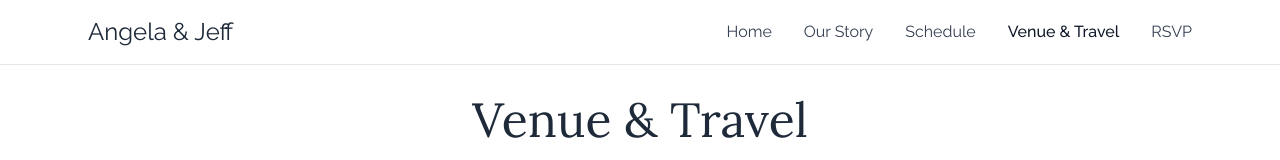
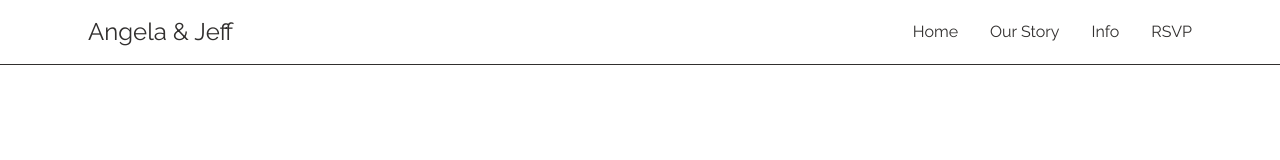
Before and after one commit to KGorham05/wedding-site, a Next.js app: page /venue in a window 1280 px wide. Shown: the top 160 px of the page. Built offline with nearby package versions, Linux system fonts and the light colour scheme.

Commit message:
refactor(nav): unify navigation across venue, schedule, and rsvp pages using shared component

```diff
--- a/src/app/rsvp/page.tsx
+++ b/src/app/rsvp/page.tsx
@@ -2,6 +2,7 @@
 
 import { useEffect } from 'react';
 import { useRouter } from 'next/navigation';
+import { Navigation } from '@/components';
 
 export default function RSVP() {
   const router = useRouter();
@@ -12,9 +13,12 @@
   }, [router]);
 
   return (
-    <div className="min-h-screen bg-cream-100 flex items-center justify-center">
+    <div className="min-h-screen bg-cream-100 flex flex-col">
+      <Navigation variant="light" />
+      <div className="flex-1 flex items-center justify-center px-4">
       <div className="text-center">
         <p className="text-warm-gray-700">Redirecting to our new RSVP experience...</p>
+      </div>
       </div>
     </div>
   );
--- a/src/app/schedule/page.tsx
+++ b/src/app/schedule/page.tsx
@@ -1,41 +1,10 @@
 import Link from "next/link";
+import { Navigation } from '@/components';
 
 export default function Schedule() {
   return (
     <div className="min-h-screen bg-warm-gray-900">
-      {/* Navigation */}
-      <nav className="fixed top-0 left-0 right-0 bg-white/90 backdrop-blur-sm border-b border-gray-200 z-50">
-        <div className="max-w-6xl mx-auto px-4 sm:px-6">
-          <div className="flex justify-between items-center py-4">
-            <Link href="/" className="text-2xl font-serif text-gray-800">
-              Angela & Jeff
-            </Link>
-            <div className="hidden md:flex space-x-8">
-              <Link href="/" className="text-gray-700 hover:text-gray-900 transition-colors">
-                Home
-              </Link>
-              <Link href="/our-story" className="text-gray-700 hover:text-gray-900 transition-colors">
-                Our Story
-              </Link>
-              <Link href="/schedule" className="text-gray-900 font-medium">
-                Schedule
-              </Link>
-              <Link href="/venue" className="text-gray-700 hover:text-gray-900 transition-colors">
-                Venue & Travel
-              </Link>
-              <Link href="/rsvp" className="text-gray-700 hover:text-gray-900 transition-colors">
-                RSVP
-              </Link>
-            </div>
-            {/* Mobile menu button */}
-            <button className="md:hidden text-gray-700">
-              <svg className="w-6 h-6" fill="none" stroke="currentColor" viewBox="0 0 24 24">
-                <path strokeLinecap="round" strokeLinejoin="round" strokeWidth={2} d="M4 6h16M4 12h16M4 18h16" />
-              </svg>
-            </button>
-          </div>
-        </div>
-      </nav>
+      <Navigation variant="overlay" />
 
       {/* Hero Section */}
       <section className="pt-24 pb-8 bg-gradient-to-br from-sage-900 to-warm-gray-900">
--- a/src/app/venue/page.tsx
+++ b/src/app/venue/page.tsx
@@ -1,41 +1,10 @@
 import Link from "next/link";
+import { Navigation } from '@/components';
 
 export default function Venue() {
   return (
     <div className="min-h-screen bg-white">
-      {/* Navigation */}
-      <nav className="fixed top-0 left-0 right-0 bg-white/90 backdrop-blur-sm border-b border-gray-200 z-50">
-        <div className="max-w-6xl mx-auto px-4 sm:px-6">
-          <div className="flex justify-between items-center py-4">
-            <Link href="/" className="text-2xl font-serif text-gray-800">
-              Angela & Jeff
-            </Link>
-            <div className="hidden md:flex space-x-8">
-              <Link href="/" className="text-gray-700 hover:text-gray-900 transition-colors">
-                Home
-              </Link>
-              <Link href="/our-story" className="text-gray-700 hover:text-gray-900 transition-colors">
-                Our Story
-              </Link>
-              <Link href="/schedule" className="text-gray-700 hover:text-gray-900 transition-colors">
-                Schedule
-              </Link>
-              <Link href="/venue" className="text-gray-900 font-medium">
-                Venue & Travel
-              </Link>
-              <Link href="/rsvp" className="text-gray-700 hover:text-gray-900 transition-colors">
-                RSVP
-              </Link>
-            </div>
-            {/* Mobile menu button */}
-            <button className="md:hidden text-gray-700">
-              <svg className="w-6 h-6" fill="none" stroke="currentColor" viewBox="0 0 24 24">
-                <path strokeLinecap="round" strokeLinejoin="round" strokeWidth={2} d="M4 6h16M4 12h16M4 18h16" />
-              </svg>
-            </button>
-          </div>
-        </div>
-      </nav>
+      <Navigation variant="light" />
 
       {/* Hero Section */}
       <section className="pt-24 pb-8 bg-gradient-to-br from-sage-50 to-sage-100">
```
